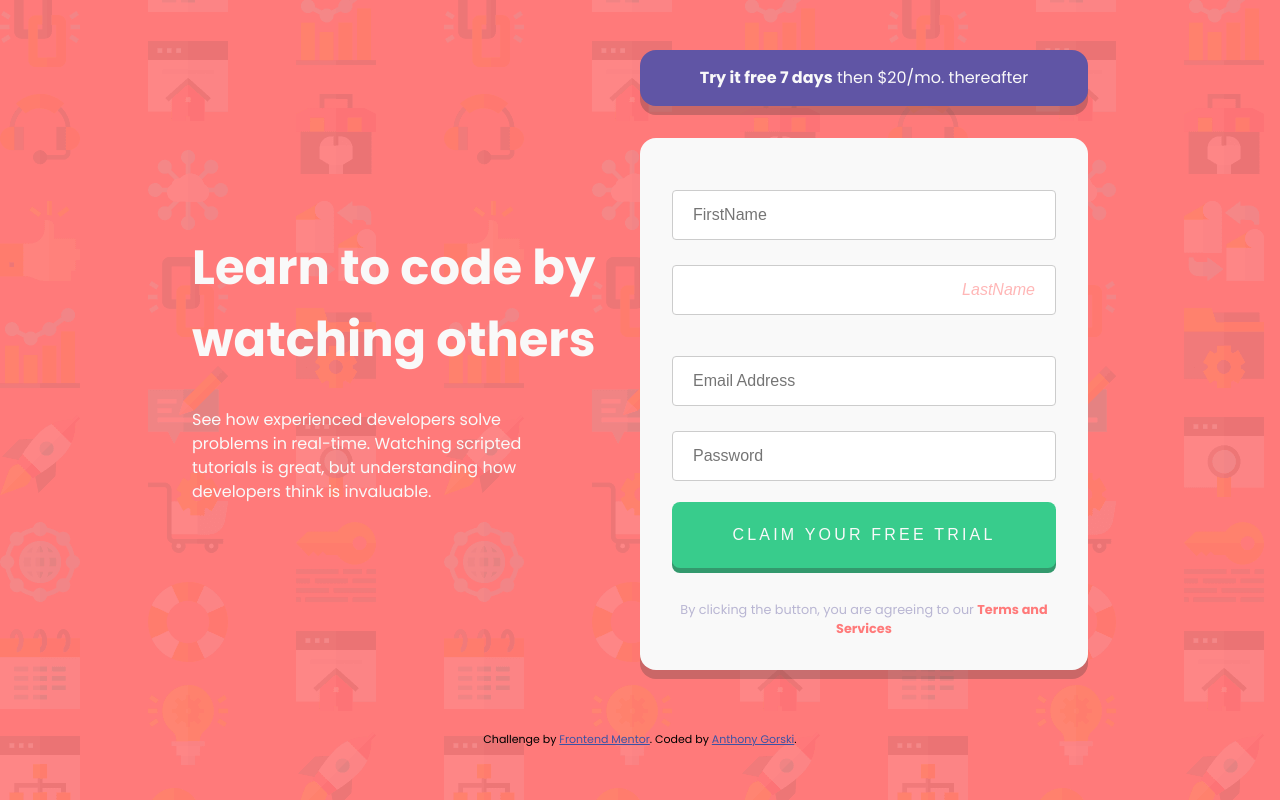
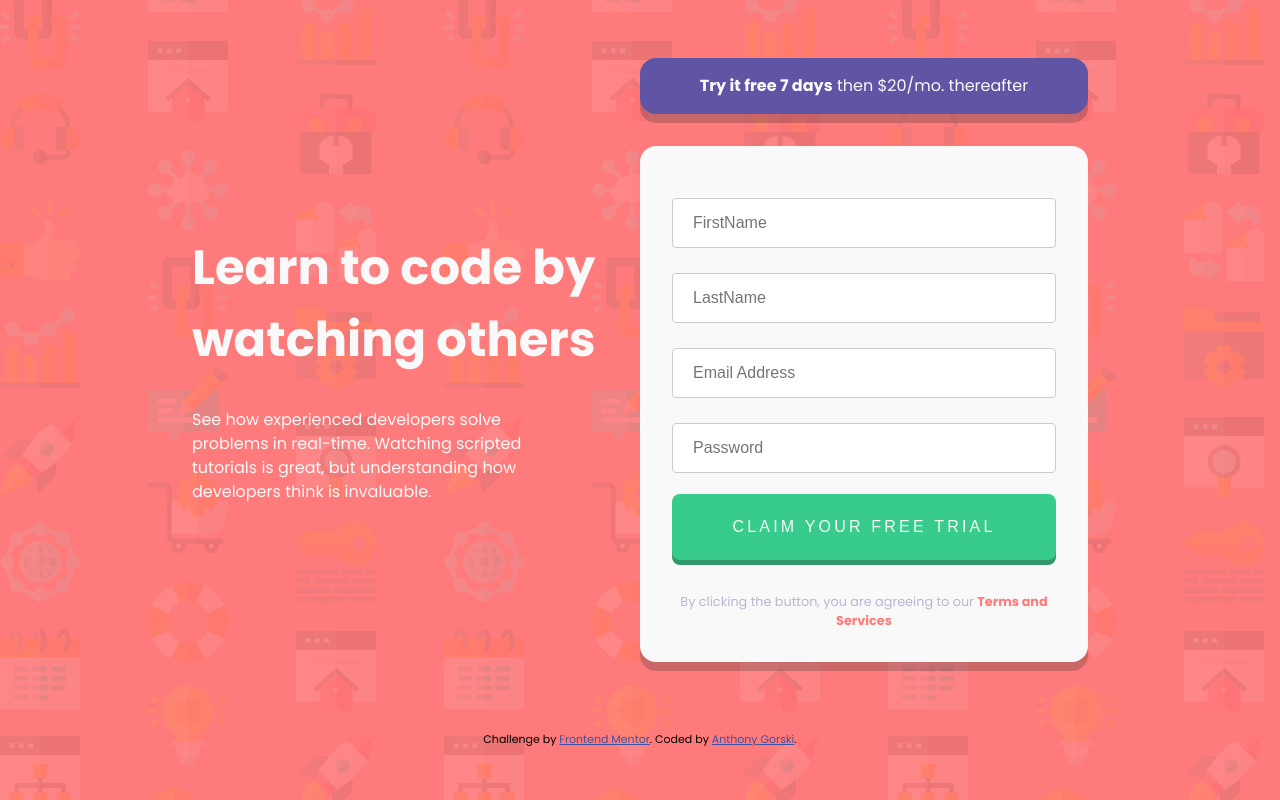
Before and after one commit to GorskiAnthony/challengeCSS_3, a plain HTML site: page index.html in a window 1280 px wide. Drawn offline with nearby package versions, Linux system fonts and the light colour scheme.

Commit message:
debug : add attribute HTML.... Last

```diff
--- a/index.html
+++ b/index.html
@@ -56,7 +56,7 @@
           </div>
 
           <div class="form-label">
-            <input type="text" name="lastname" id="lastname" placeholder="LastName" aria-label="lastname>
+            <input type="text" name="lastname" id="lastname" placeholder="LastName" aria-label="lastname">
             <p class="error-response"></p>
           </div>
 
```
